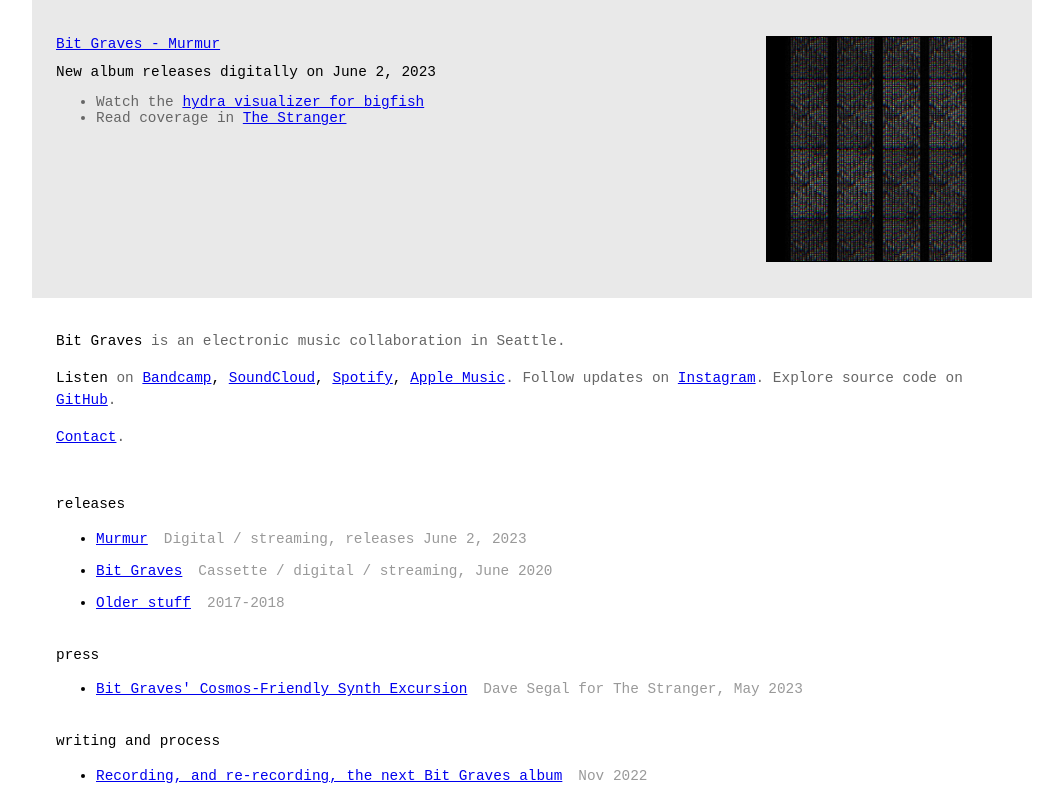
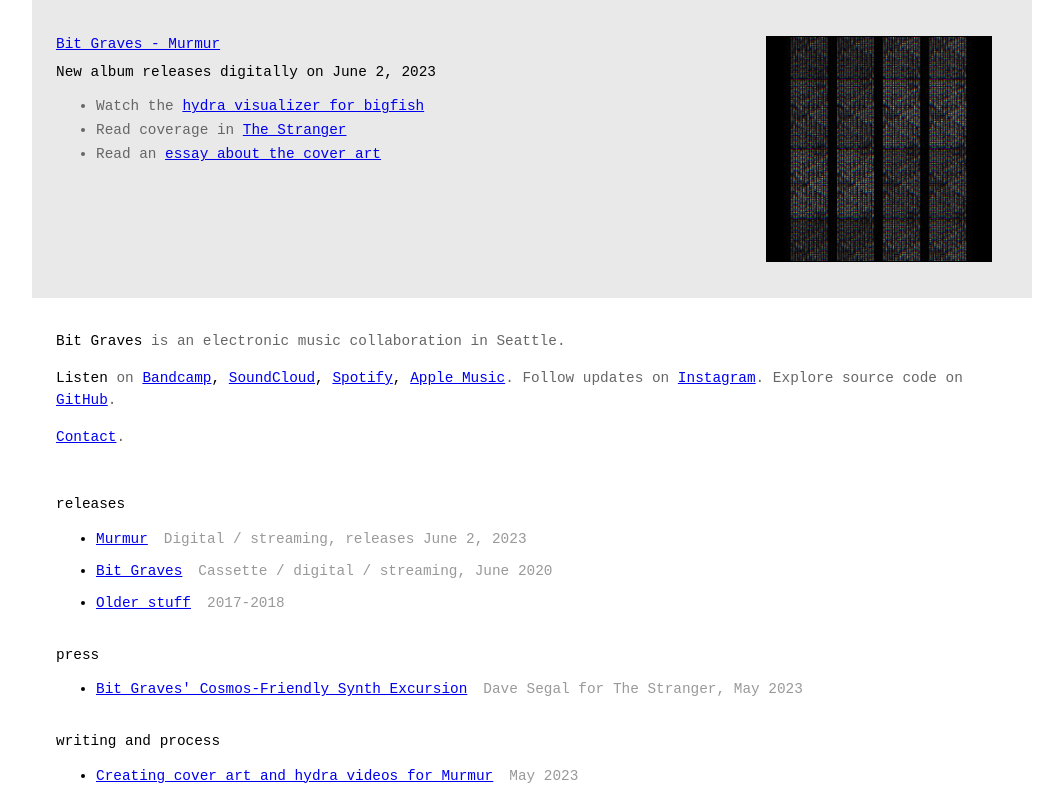
Before and after one commit to bitgraves/bitgraves-www, a React (Create React App) app: page / in a window 1280 px wide. Shown: the top 799 px of the page, without its empty margins (108-1171 px from the left). Built offline with nearby package versions, Linux system fonts and the light colour scheme.

Commit message:
add murmur artwork blog

```diff
--- a/src/App.css
+++ b/src/App.css
@@ -77,6 +77,10 @@
   font-size: 0.9rem;
 }
 
+.previewCategoryList {
+  line-height: 1.5rem;
+}
+
 @media (max-width: 800px) {
   #SocialCTA {
     flex-direction: row;
--- a/src/App.js
+++ b/src/App.js
@@ -84,6 +84,11 @@
 ];
 
 const WRITING_LINKS = [
+  {
+    name: 'Creating cover art and hydra videos for Murmur',
+    url: 'https://reading.supply/@ben/bit-graves-creating-cover-art-and-hydra-videos-for-murmur-p5hQ3D',
+    details: 'May 2023',
+  },
   {
     name: 'Recording, and re-recording, the next Bit Graves album',
     url: 'https://reading.supply/@ben/recording-and-re-recording-the-next-bit-graves-album-Gq59OU',
@@ -217,7 +222,7 @@
             {title}
           </a>
           <p className="previewCaption">{caption}</p>
-          <ul className="previewCategory">
+          <ul className="previewCategory previewCategoryList">
             {/* TODO: temp for murmur */}
             <li>
               Watch the{' '}
@@ -232,6 +237,15 @@
                 target="_blank"
                 rel="noopener noreferrer">
                 The Stranger
+              </a>
+            </li>
+            <li>
+              Read an{' '}
+              <a
+                href="https://reading.supply/@ben/bit-graves-creating-cover-art-and-hydra-videos-for-murmur-p5hQ3D"
+                target="_blank"
+                rel="noopener noreferrer">
+                essay about the cover art
               </a>
             </li>
           </ul>
```
